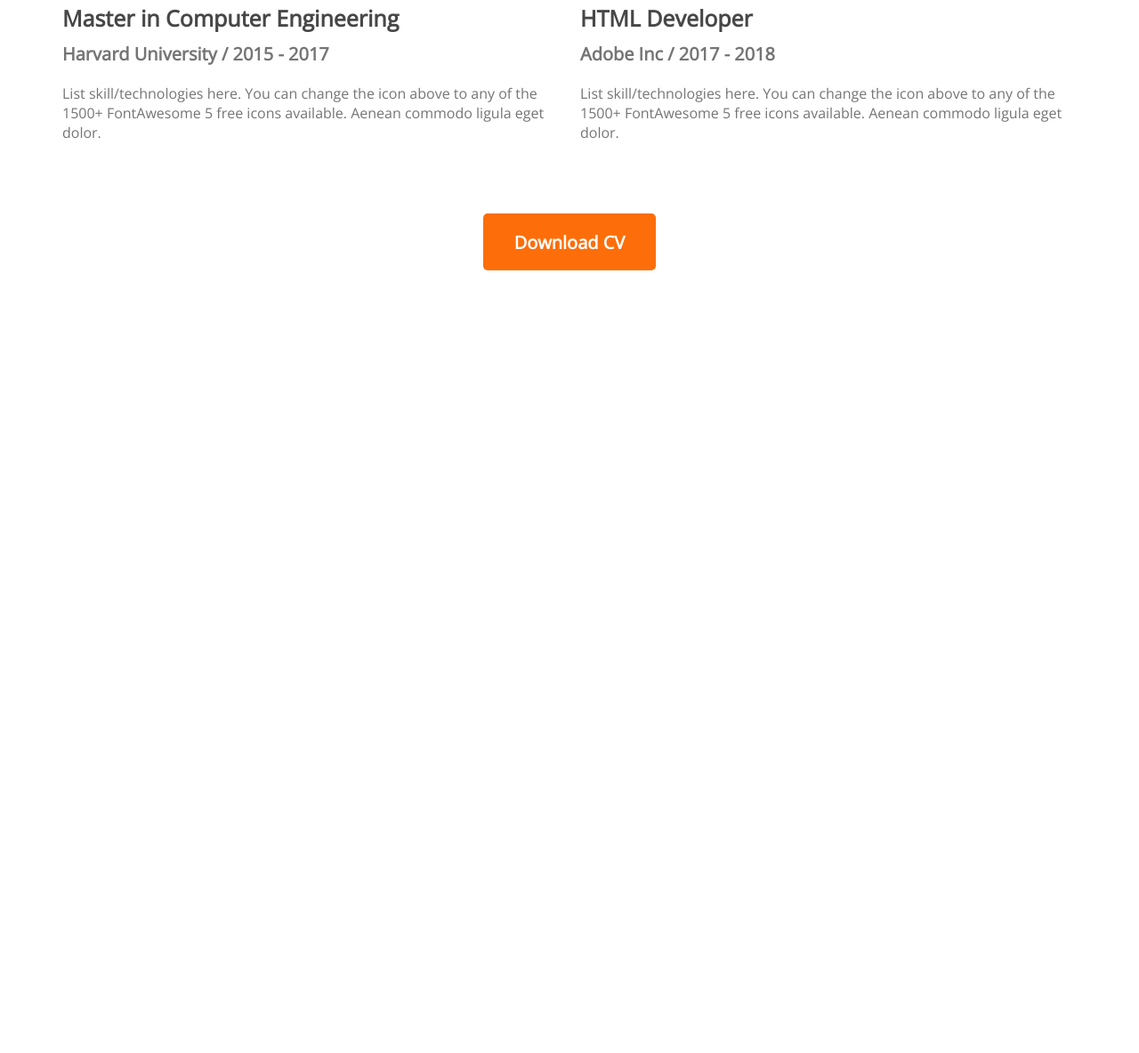
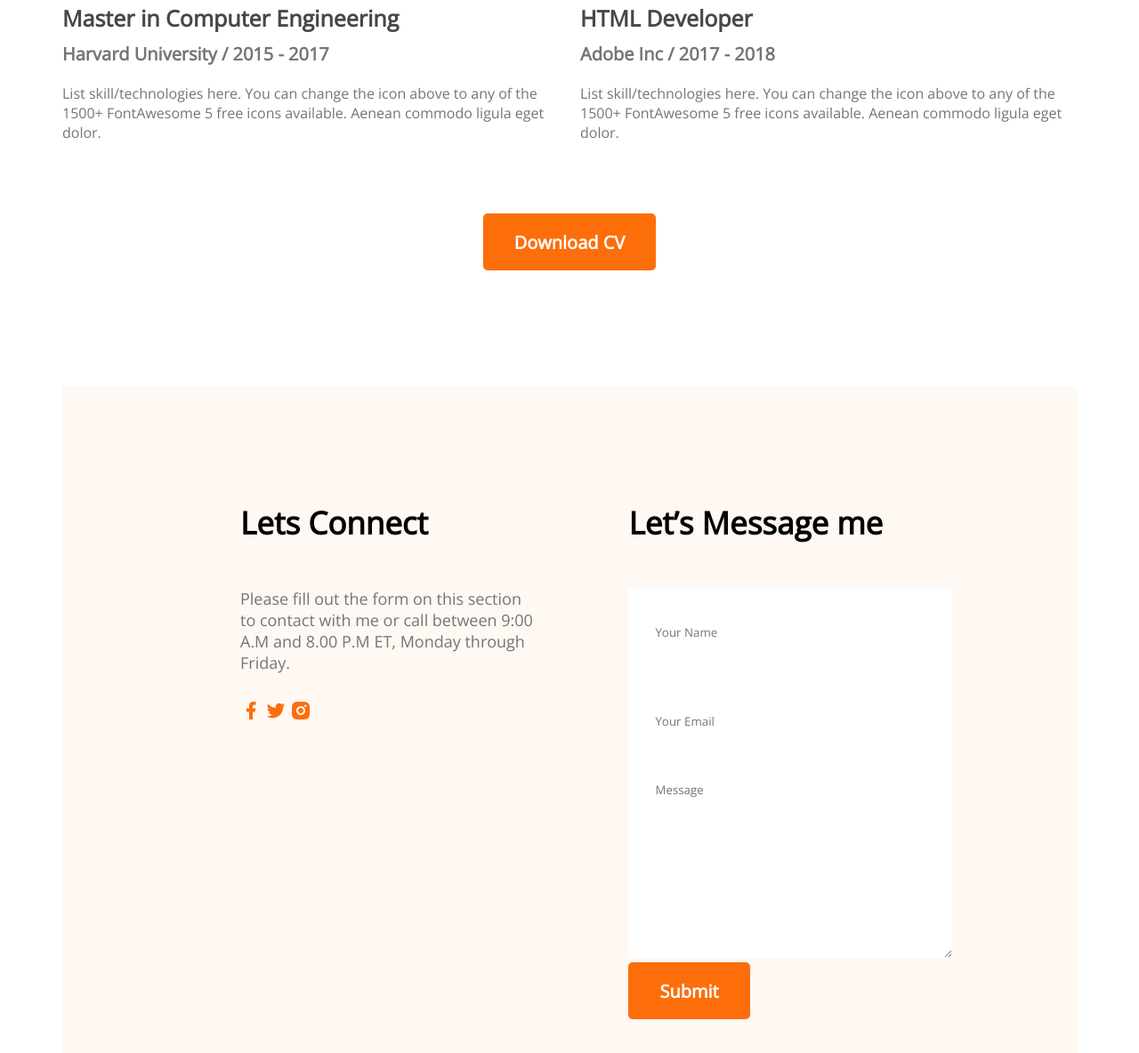
Before and after one commit to Alaminsarkar1/developer-portfiloi, a plain HTML site: page index.html in a window 1280 px wide. Shown: the part 2820-4004 px from the top of the page at 89% size. Before the commit the page ends 3124 px from the top, so only its background shows below. Drawn offline with nearby package versions, Linux system fonts and the light colour scheme.

Commit message:
addede contact

```diff
--- a/index.html
+++ b/index.html
@@ -132,6 +132,31 @@
             <button class="btn-primary">Download CV</button>
         </div>
     </section>
+    <!-- contact section -->
+    <section class="contact">
+        <div>
+            <h3 class="section-title">Lets Connect</h3>
+            <p class="section-description">Please fill out the form on this section to contact with me or call between 9:00 A.M and 8.00 P.M ET, Monday through Friday.</p>
+            <a href="">
+                <img src="images/icons/facebook.png" alt="">
+            </a>
+            <a href="">
+                <img src="images/icons/twitter.png" alt="">
+            </a>
+            <a href="">
+                <img src="images/icons/insta.png" alt="">
+            </a>
+        </div>
+        <div>
+            <h3 class="section-title">Let’s Message me</h3>
+            <form action="">
+                <input type="text" name="name" id="" placeholder="Your Name">
+                <input type="email" name="email" id="" placeholder="Your Email">
+                <textarea name="" id="" cols="30" rows="10" placeholder="Message"></textarea>
+                <input class="btn-primary" type="submit" value="Submit">
+            </form>
+        </div>
+    </section>
     </main>
     <footer>
 
--- a/styles.css/portfilio.css
+++ b/styles.css/portfilio.css
@@ -181,3 +181,26 @@ section {
     margin-top: 50px;
     text-align: center;
 }
+/* contact style */
+.contact{
+    display: flex;
+    gap: 100px;
+    background: #FFF8F3;
+    padding: 130px 200px;
+}
+.contact .section-title{
+    text-align: left;
+
+}
+.contact input[type="text"], input[type="email"], textarea{
+    margin-bottom: 24;
+    border: 0;
+    width: 100%;
+    padding: 18px 30px;
+}
+input{
+    height: 64px;
+}
+.contact a{
+    text-decoration: none;
+}
```
